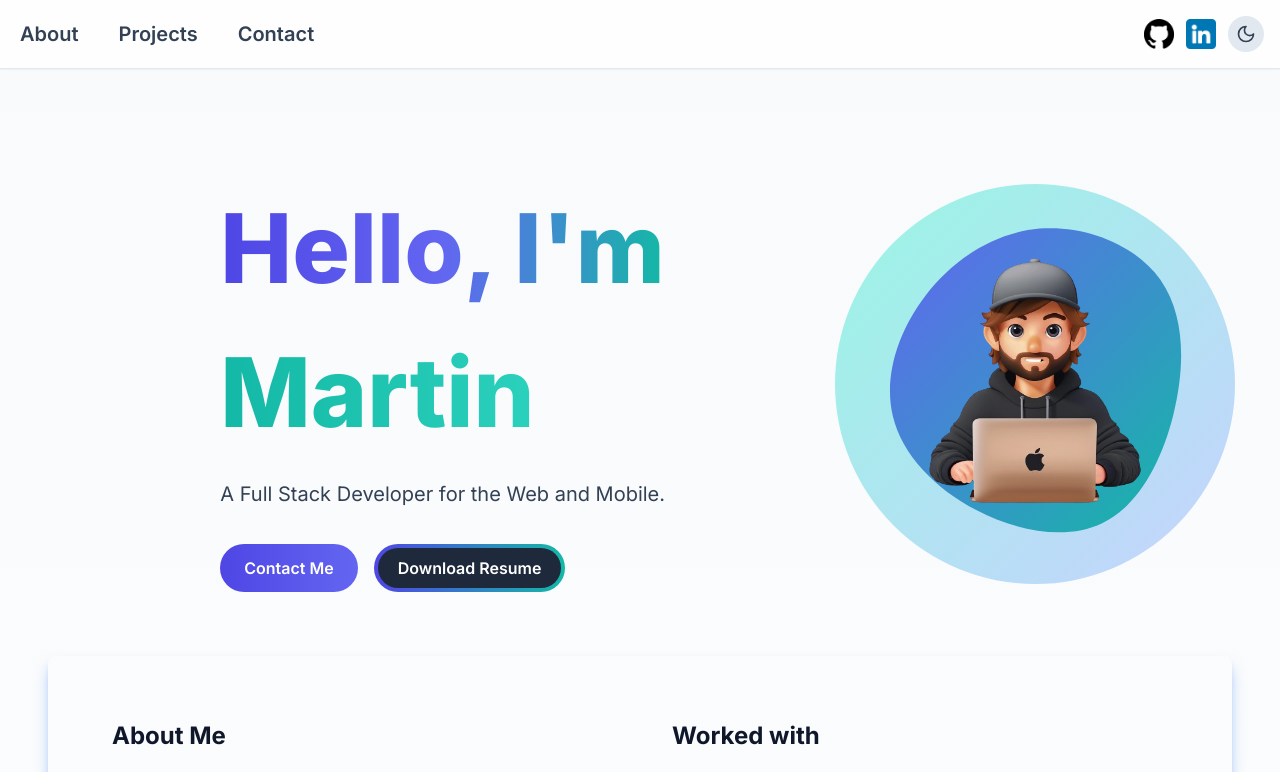
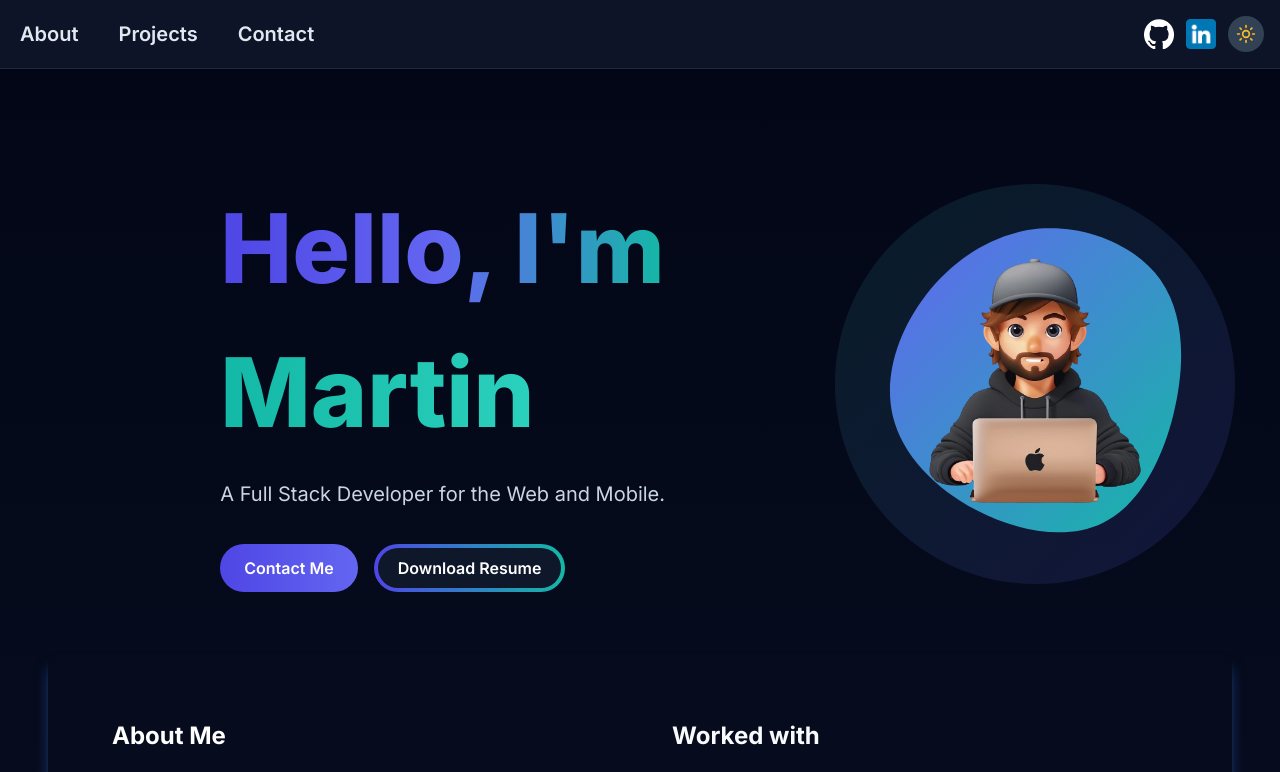
Before and after one commit to martincout/portfolio-next, a Next.js app: page /en in a window 1280 px wide. Shown: the top 772 px of the page. Built offline with nearby package versions, Linux system fonts and the light colour scheme.

Commit message:
fix theme not loading before

```diff
--- a/src/app/[locale]/layout.tsx
+++ b/src/app/[locale]/layout.tsx
@@ -27,6 +27,22 @@ export default async function RootLayout({
 
    return (
     <html lang={locale}>
+      <head>
+        <script
+          dangerouslySetInnerHTML={{
+            __html: `
+              (function() {
+                try {
+                  const theme = localStorage.getItem('theme') || 'dark';
+                  if (theme === 'dark') {
+                    document.documentElement.classList.add('dark');
+                  }
+                } catch (e) {}
+              })();
+            `,
+          }}
+        />
+      </head>
       <body className={inter.className}>
         <NextIntlClientProvider>{children}</NextIntlClientProvider>
       </body>
--- a/src/app/components/ThemeProvider.tsx
+++ b/src/app/components/ThemeProvider.tsx
@@ -15,14 +15,14 @@ const ThemeContext = createContext<ThemeContextType | undefined>(undefined)
 export const useTheme = () => useContext(ThemeContext)!
 
 export const ThemeProvider = ({ children }: { children: ReactNode }) => {
-  const [theme, setTheme] = useState<Theme>('light')
+  const [theme, setTheme] = useState<Theme>('dark')
+  const [mounted, setMounted] = useState(false)
 
   useEffect(() => {
-    const storedTheme = localStorage.getItem('theme') as Theme | null
-    if (storedTheme) {
-      setTheme(storedTheme)
-      document.documentElement.classList.toggle('dark', storedTheme === 'dark')
-    }
+    setMounted(true)
+    const storedTheme = (localStorage.getItem('theme') as Theme) || 'dark'
+    setTheme(storedTheme)
+    document.documentElement.classList.toggle('dark', storedTheme === 'dark')
   }, [])
 
   const toggleTheme = () => {
```
